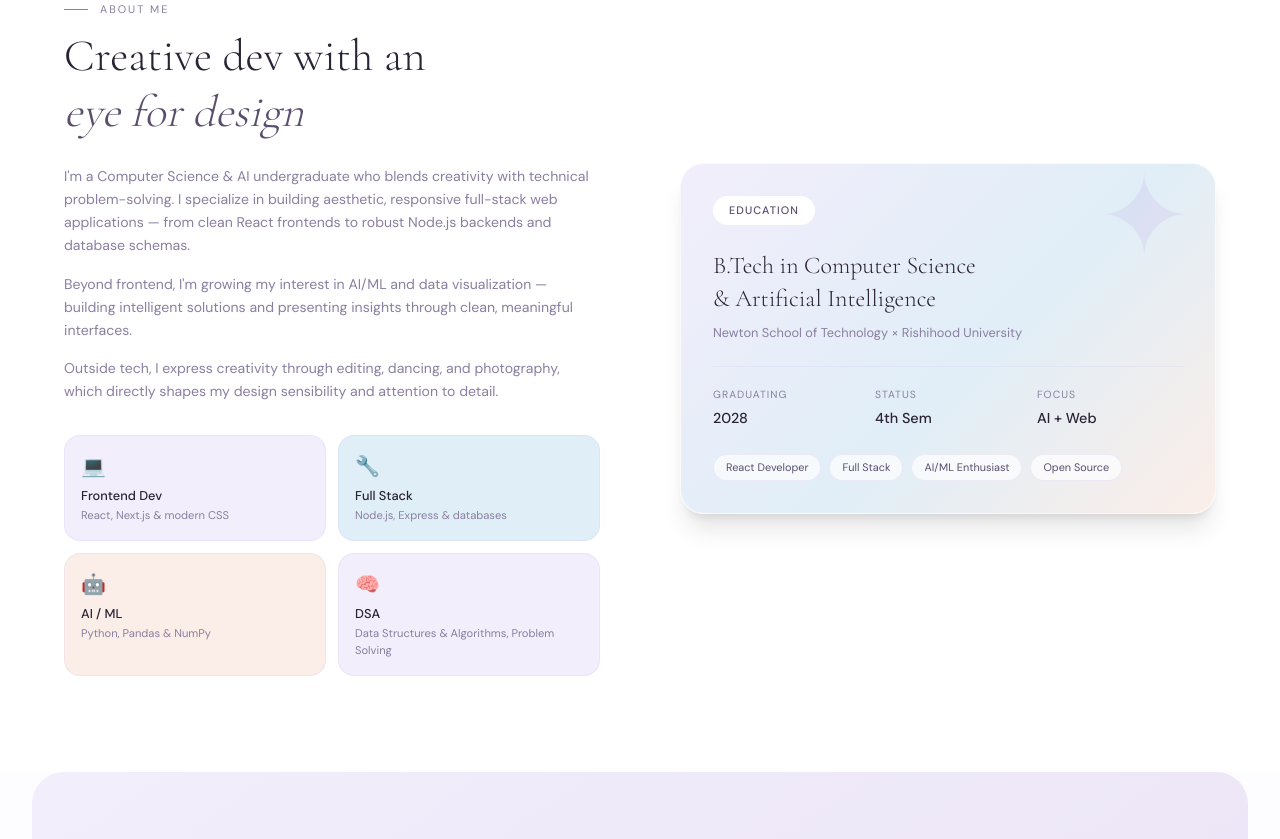
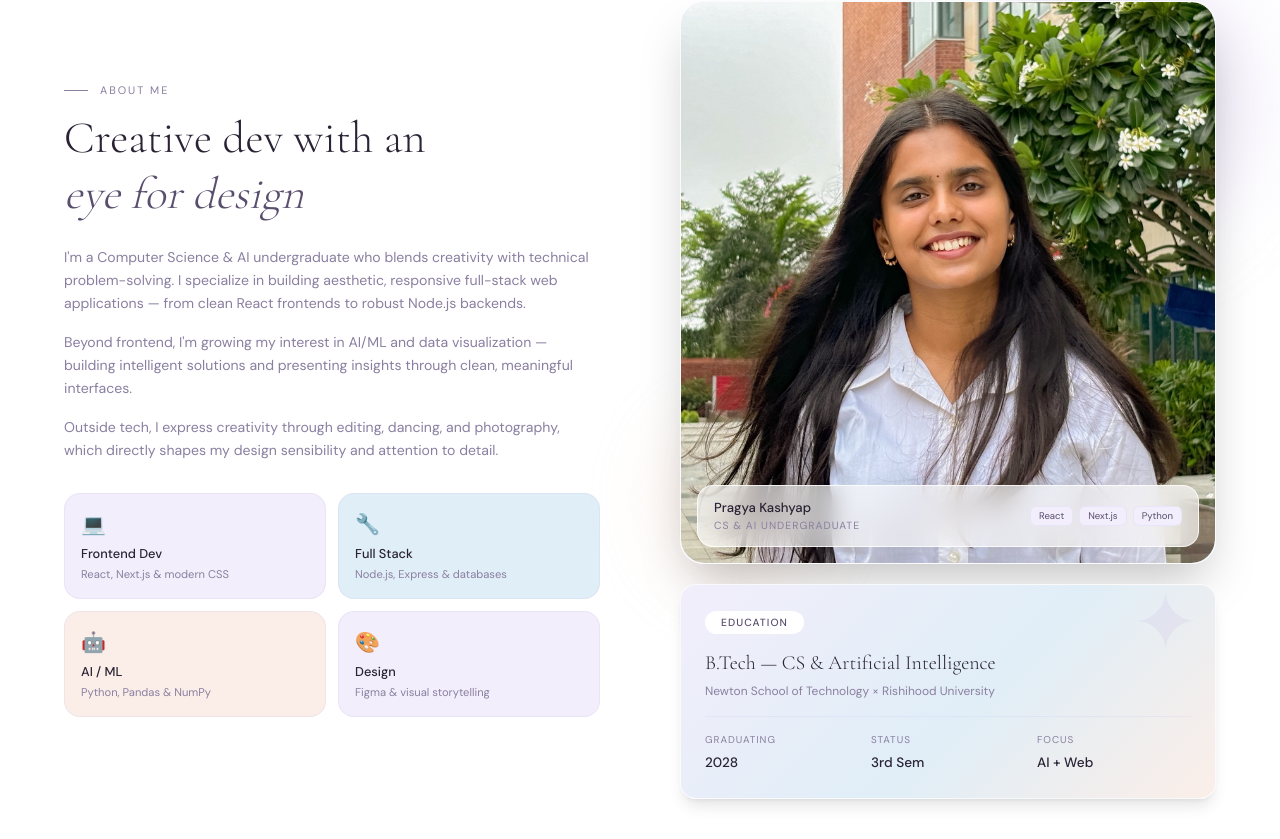
Before and after one commit to pragya238/portfolio_pragya, a Next.js app: page / in a window 1280 px wide. Shown: the part 961-1800 px from the top of the page. Built offline with nearby package versions, Linux system fonts and the light colour scheme.

Commit message:
updated profile image

```diff
--- a/components/About.tsx
+++ b/components/About.tsx
@@ -2,12 +2,13 @@
 import { motion } from 'framer-motion'
 import { useInView } from 'framer-motion'
 import { useRef } from 'react'
+import Image from 'next/image'
 
 const highlights = [
   { icon: '💻', title: 'Frontend Dev', desc: 'React, Next.js & modern CSS' },
   { icon: '🔧', title: 'Full Stack', desc: 'Node.js, Express & databases' },
   { icon: '🤖', title: 'AI / ML', desc: 'Python, Pandas & NumPy' },
-  { icon: '🧠', title: 'DSA', desc: 'Data Structures & Algorithms, Problem Solving'},
+  { icon: '🎨', title: 'Design', desc: 'Figma & visual storytelling' },
 ]
 
 export default function About() {
@@ -17,7 +18,8 @@ export default function About() {
   return (
     <section id="about" className="py-24 px-8 md:px-16 bg-white">
       <div ref={ref} className="max-w-7xl mx-auto grid md:grid-cols-2 gap-20 items-center">
-        {/* Text */}
+
+        {/* Left — Text */}
         <motion.div
           initial={{ opacity: 0, x: -40 }}
           animate={inView ? { opacity: 1, x: 0 } : {}}
@@ -32,7 +34,7 @@ export default function About() {
           </h2>
           <div className="space-y-4 text-ink-soft text-[0.88rem] leading-relaxed mb-8">
             <p>
-              I'm a Computer Science & AI undergraduate who blends creativity with technical problem-solving. I specialize in building aesthetic, responsive full-stack web applications — from clean React frontends to robust Node.js backends and database schemas.
+              I'm a Computer Science & AI undergraduate who blends creativity with technical problem-solving. I specialize in building aesthetic, responsive full-stack web applications — from clean React frontends to robust Node.js backends.
             </p>
             <p>
               Beyond frontend, I'm growing my interest in AI/ML and data visualization — building intelligent solutions and presenting insights through clean, meaningful interfaces.
@@ -50,9 +52,7 @@ export default function About() {
                 animate={inView ? { opacity: 1, y: 0 } : {}}
                 transition={{ delay: 0.2 + i * 0.1 }}
                 className="p-4 rounded-2xl border border-lavender/20 hover:-translate-y-1 hover:shadow-md transition-all duration-300 cursor-default"
-                style={{
-                  background: ['#f2eefb', '#e0eef7', '#fbeee8', '#f2eefb'][i],
-                }}
+                style={{ background: ['#f2eefb', '#e0eef7', '#fbeee8', '#f2eefb'][i] }}
               >
                 <div className="text-xl mb-1.5">{h.icon}</div>
                 <h5 className="text-[0.8rem] font-medium text-ink-dark mb-0.5">{h.title}</h5>
@@ -62,51 +62,90 @@ export default function About() {
           </div>
         </motion.div>
 
-        {/* Education card */}
+        {/* Right — Photo + Education card */}
         <motion.div
           initial={{ opacity: 0, x: 40 }}
           animate={inView ? { opacity: 1, x: 0 } : {}}
           transition={{ duration: 0.7, delay: 0.15 }}
+          className="flex flex-col gap-5"
         >
+          {/* Photo card */}
+          <div className="relative">
+            {/* Decorative blob behind photo */}
+            <div
+              className="absolute -top-6 -right-6 w-64 h-64 rounded-full opacity-40 pointer-events-none"
+              style={{ background: '#c9b8e8', filter: 'blur(50px)' }}
+            />
+            <div
+              className="absolute -bottom-4 -left-4 w-40 h-40 rounded-full opacity-30 pointer-events-none"
+              style={{ background: '#f5cdb8', filter: 'blur(40px)' }}
+            />
+
+            <div
+              className="relative rounded-3xl overflow-hidden border border-white/80 shadow-2xl"
+              style={{ background: 'linear-gradient(135deg, #f2eefb, #e0eef7)' }}
+            >
+              {/* Offset border accent */}
+              <div
+                className="absolute inset-0 rounded-3xl border-2 border-lavender/30 -translate-x-2 translate-y-2 z-0"
+              />
+              <div className="relative z-10 aspect-[4/4.2] w-full overflow-hidden rounded-3xl">
+                <Image
+                  src="/pragya.jpeg"
+                  alt="Pragya Kashyap"
+                  fill
+                  className="object-cover object-top hover:scale-105 transition-transform duration-700"
+                  priority
+                />
+              </div>
+
+              {/* Overlay name tag */}
+              <div className="absolute bottom-4 left-4 right-4 z-20">
+                <div className="glass-card rounded-2xl px-4 py-3 flex items-center justify-between border border-white/80">
+                  <div>
+                    <p className="text-[0.82rem] font-medium text-ink-dark">Pragya Kashyap</p>
+                    <p className="text-[0.65rem] uppercase tracking-widest text-ink-soft">CS & AI Undergraduate</p>
+                  </div>
+                  <div className="flex gap-1.5">
+                    {['React', 'Next.js', 'Python'].map((t) => (
+                      <span key={t} className="px-2 py-0.5 bg-lavender-soft rounded-md text-[0.6rem] text-ink-mid border border-lavender/20">
+                        {t}
+                      </span>
+                    ))}
+                  </div>
+                </div>
+              </div>
+            </div>
+          </div>
+
+          {/* Education card */}
           <div
-            className="relative rounded-3xl p-8 overflow-hidden border border-white/70 shadow-xl"
+            className="relative rounded-2xl p-6 overflow-hidden border border-white/70 shadow-lg"
             style={{ background: 'linear-gradient(135deg, #f2eefb 0%, #e0eef7 55%, #fbeee8 100%)' }}
           >
-            <div className="absolute top-0 right-6 text-[7rem] leading-none text-lavender/25 font-display pointer-events-none select-none">
-              ✦
-            </div>
-            <span className="inline-block px-4 py-1.5 bg-white rounded-full text-[0.68rem] tracking-widest uppercase text-ink-mid font-medium mb-6">
+            <div className="absolute top-0 right-4 text-[5rem] leading-none text-lavender/20 font-display pointer-events-none select-none">✦</div>
+            <span className="inline-block px-4 py-1 bg-white rounded-full text-[0.65rem] tracking-widest uppercase text-ink-mid font-medium mb-4">
               Education
             </span>
-            <h3 className="font-display text-2xl font-light leading-snug text-ink-dark mb-2">
-              B.Tech in Computer Science<br />& Artificial Intelligence
+            <h3 className="font-display text-xl font-light leading-snug text-ink-dark mb-1">
+              B.Tech — CS & Artificial Intelligence
             </h3>
-            <p className="text-[0.8rem] text-ink-soft mb-6">
-              Newton School of Technology × Rishihood University
-            </p>
-            <div className="grid grid-cols-3 gap-4 pt-5 border-t border-lavender/20">
+            <p className="text-[0.75rem] text-ink-soft mb-4">Newton School of Technology × Rishihood University</p>
+            <div className="grid grid-cols-3 gap-3 pt-4 border-t border-lavender/20">
               {[
                 { label: 'Graduating', value: '2028' },
-                { label: 'Status', value: '4th Sem' },
+                { label: 'Status', value: '3rd Sem' },
                 { label: 'Focus', value: 'AI + Web' },
               ].map((m) => (
                 <div key={m.label}>
-                  <span className="block text-[0.65rem] uppercase tracking-widest text-ink-soft mb-1">{m.label}</span>
-                  <span className="text-[0.9rem] font-medium text-ink-dark">{m.value}</span>
+                  <span className="block text-[0.62rem] uppercase tracking-widest text-ink-soft mb-0.5">{m.label}</span>
+                  <span className="text-[0.85rem] font-medium text-ink-dark">{m.value}</span>
                 </div>
-              ))}
-            </div>
-
-            {/* Stat pills */}
-            <div className="flex flex-wrap gap-2 mt-6">
-              {['React Developer', 'Full Stack', 'AI/ML Enthusiast', 'Open Source'].map((t) => (
-                <span key={t} className="px-3 py-1 bg-white/70 rounded-full text-[0.68rem] text-ink-mid border border-lavender/25">
-                  {t}
-                </span>
               ))}
             </div>
           </div>
         </motion.div>
+
       </div>
     </section>
   )
```
Also changed, not shown: public/pragya.jpeg (added), 1 other file (tests, documents, lock files or other folders).
